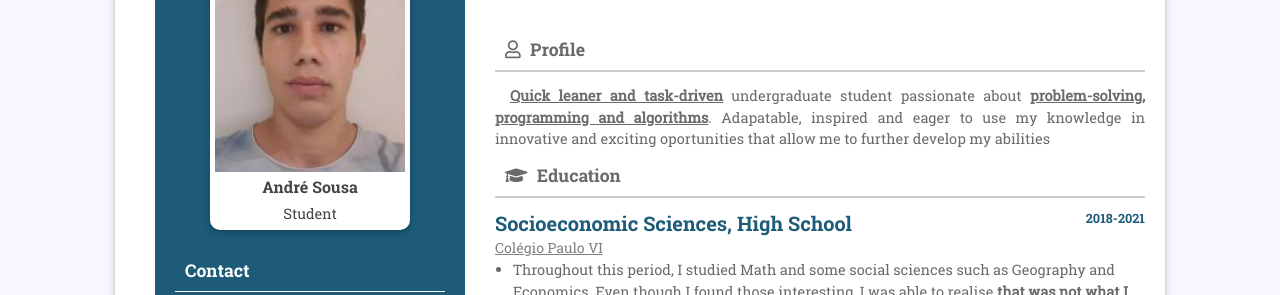
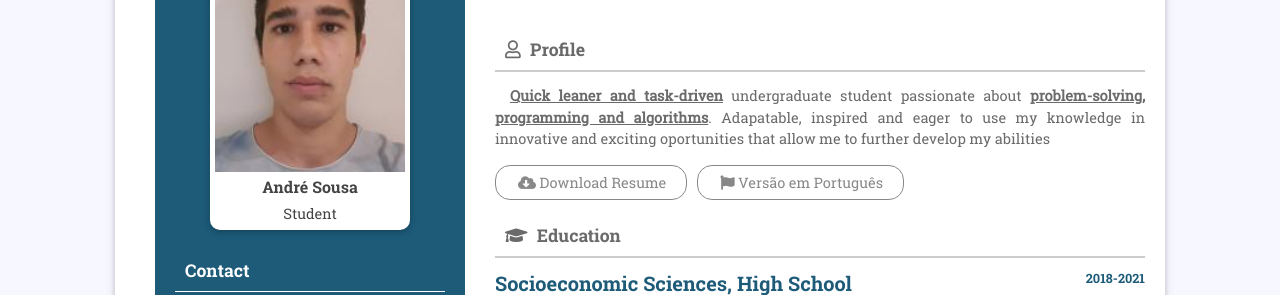
Before and after one commit to anfisou/anfisou.github.io, a plain HTML site: page index.html in a window 1280 px wide. Shown: the part 141-436 px from the top of the page. Drawn offline with nearby package versions, Linux system fonts and the light colour scheme; a script that the page names is missing.

Commit message:
Update index.html

```diff
--- a/index.html
+++ b/index.html
@@ -76,6 +76,18 @@
                         <h2 class="rit-titl"><i class="far fa-user"></i> Profile</h2>
                         <div class="about">
                             <u><b>Quick leaner and task-driven</u></b> undergraduate student passionate about <u><b>problem-solving, programming and algorithms</u></b>. Adapatable, inspired and eager to use my knowledge in innovative and exciting oportunities that allow me to further develop my abilities
+                            <div class="btn-ro row no-margin">
+                                <ul class="btn-link">
+                                    <li>
+                                        <a href="./assets/cv_pdf.pdf" download><i class="fas fa-cloud-download-alt" class="class1"></i> Download Resume</a>
+                                    </li>
+                                </ul>
+                                <ul class="btn-link">
+                                    <li>
+                                        <a href=""><i class="fa fa-flag"></i> Versão em Português</a>
+                                    </li>
+                                </ul>
+                            </div>
                         </div>
 
                         <h2 class="rit-titl"><i class="fas fa-graduation-cap"></i> Education </h2>
```
